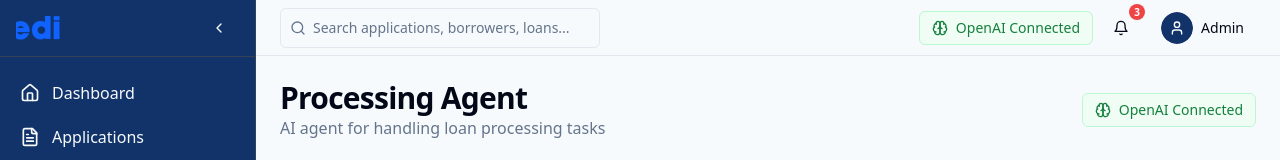
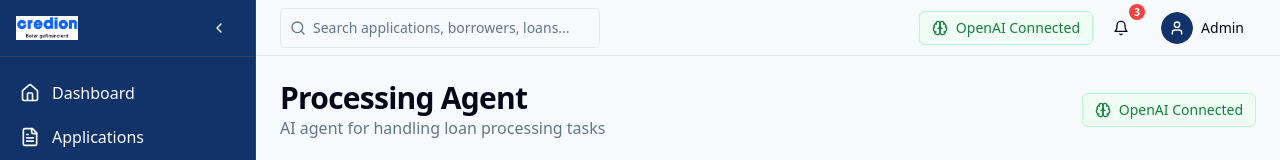
Before and after one commit to monsterindian/originate-ai-agents, a React (Vite) app: page /agents/processing in a window 1280 px wide. Shown: the top 160 px of the page. Built offline with nearby package versions, Linux system fonts and the light colour scheme.

Commit message:
feat: Use logo for branding
Use the attached logo in the top-left corner of all pages and generated documents.

```diff
--- a/src/components/DocumentGenerator.tsx
+++ b/src/components/DocumentGenerator.tsx
@@ -1,4 +1,3 @@
-
 import React from 'react';
 import { toast } from 'sonner';
 import { Button } from '@/components/ui/button';
@@ -72,13 +71,13 @@ const DocumentGenerator: React.FC<DocumentGeneratorProps> = ({
             </style>
           </head>
           <body>
-            <div class="watermark">gaigentic</div>
+            <div class="watermark">Credion</div>
             <div class="header">
               <div>
                 <div class="document-title">${getDocumentTitle()}</div>
                 <div class="document-subtitle">Generated on ${new Date().toLocaleDateString('en-US', { year: 'numeric', month: 'long', day: 'numeric' })}</div>
               </div>
-              <img src="/lovable-uploads/c358cff4-5e06-49e8-af0b-d9e4c7099001.png" class="logo" alt="gaigentic Logo">
+              <img src="/lovable-uploads/e4b25188-2fa1-497d-ae5d-db4b07d5cd39.png" class="logo" alt="Credion Logo">
             </div>
 
             <div class="no-print" style="text-align: right; margin-bottom: 20px;">
@@ -93,8 +92,8 @@ const DocumentGenerator: React.FC<DocumentGeneratorProps> = ({
             ${documentContent}
 
             <div class="footer">
-              <p>This document was automatically generated by gaigentic Financial System.</p>
-              <p>© ${new Date().getFullYear()} gaigentic. All rights reserved.</p>
+              <p>This document was automatically generated by Credion Financial System.</p>
+              <p>© ${new Date().getFullYear()} Credion. All rights reserved.</p>
             </div>
 
             <script>
@@ -243,7 +242,7 @@ const DocumentGenerator: React.FC<DocumentGeneratorProps> = ({
       </div>
 
       <div class="signature">
-        <p>Document generated by gaigentic Financial System</p>
+        <p>Document generated by Credion Financial System</p>
         <p>Date: ${new Date().toLocaleDateString()}</p>
       </div>
     `;
@@ -301,7 +300,7 @@ const DocumentGenerator: React.FC<DocumentGeneratorProps> = ({
         <p style="margin-top: 30px;">Congratulations on your loan approval. We look forward to helping you achieve your financial goals. Should you have any questions or require further assistance, please do not hesitate to contact your relationship manager.</p>
 
         <p style="margin-top: 30px;">Sincerely,</p>
-        <p style="margin-top: 50px;">gaigentic Financial Team</p>
+        <p style="margin-top: 50px;">Credion Financial Team</p>
       </div>
     `;
   };
@@ -342,10 +341,10 @@ const DocumentGenerator: React.FC<DocumentGeneratorProps> = ({
           <li>Explore partnership opportunities with our small business development team</li>
         </ul>
 
-        <p style="margin-top: 30px;">We value your interest in gaigentic Financial and would be happy to discuss alternative financing options or ways to improve your future applications. Please contact our customer service team to schedule a consultation.</p>
+        <p style="margin-top: 30px;">We value your interest in Credion Financial and would be happy to discuss alternative financing options or ways to improve your future applications. Please contact our customer service team to schedule a consultation.</p>
 
         <p style="margin-top: 30px;">Sincerely,</p>
-        <p style="margin-top: 50px;">gaigentic Financial Team</p>
+        <p style="margin-top: 50px;">Credion Financial Team</p>
       </div>
     `;
   };
@@ -425,7 +424,7 @@ const DocumentGenerator: React.FC<DocumentGeneratorProps> = ({
       </div>
 
       <div style="margin-top: 50px;">
-        <p style="border-top: 1px solid #ddd; padding-top: 20px;">Authorized by: gaigentic Financial Funding Department</p>
+        <p style="border-top: 1px solid #ddd; padding-top: 20px;">Authorized by: Credion Financial Funding Department</p>
         <p>Authorization ID: FND-${Math.random().toString(36).substring(2, 10).toUpperCase()}</p>
         <p>Date: ${new Date().toLocaleDateString()}</p>
       </div>
@@ -687,7 +686,7 @@ const DocumentGenerator: React.FC<DocumentGeneratorProps> = ({
       <div class="section">
         <h1>Comprehensive Risk Assessment Report</h1>
         <p>Application ID: <strong>${id}</strong></p>
-        <p>Generated by gaigentic AI Risk Assessment Engine on ${new Date().toLocaleDateString()}</p>
+        <p>Generated by Credion AI Risk Assessment Engine on ${new Date().toLocaleDateString()}</p>
 
         <div class="highlight-box">
           <h2 style="margin-top: 0;">Risk Rating Summary</h2>
--- a/src/components/branding/Logo.tsx
+++ b/src/components/branding/Logo.tsx
@@ -5,12 +5,14 @@ interface LogoProps {
   className?: string;
   size?: 'sm' | 'md' | 'lg' | 'xl';
   variant?: 'default' | 'white' | 'mono';
+  showTagline?: boolean;
 }
 
 const Logo: React.FC<LogoProps> = ({
   className = "",
   size = "md",
-  variant = "default"
+  variant = "default",
+  showTagline = false
 }) => {
   const getSizeClass = () => {
     switch (size) {
@@ -23,12 +25,15 @@ const Logo: React.FC<LogoProps> = ({
   };
 
   return (
-    <div className={`flex items-center ${className}`}>
+    <div className={`flex flex-col items-center ${className}`}>
       <img
-        src="/lovable-uploads/0d3ec1fe-d1d5-42dd-83cd-4ff52a00544a.png"
-        alt="gaigentic Logo"
+        src="/lovable-uploads/e4b25188-2fa1-497d-ae5d-db4b07d5cd39.png"
+        alt="Credion Logo"
         className={`${getSizeClass()}`}
       />
+      {showTagline && (
+        <span className="text-xs mt-1 font-medium">Beter gefinancierd</span>
+      )}
     </div>
   );
 };
--- a/src/components/layout/Sidebar.tsx
+++ b/src/components/layout/Sidebar.tsx
@@ -35,7 +35,7 @@ const Sidebar = () => {
       <div className="flex items-center justify-between px-4 h-14">
         {!collapsed && (
           <div className="flex items-center gap-2">
-            <Logo size="sm" />
+            <Logo size="sm" showTagline={false} />
           </div>
         )}
         <Button
--- a/src/components/layout/Topbar.tsx
+++ b/src/components/layout/Topbar.tsx
@@ -20,6 +20,9 @@ const Topbar = () => {
 
   return (
     <header className="h-14 border-b bg-background flex items-center px-4 md:px-6">
+      <div className="mr-4 md:hidden">
+        <Logo size="sm" />
+      </div>
       <div className="flex-1 flex items-center relative">
         <Search className="absolute left-2.5 top-1/2 -translate-y-1/2 text-muted-foreground h-4 w-4" />
         <Input
```
Also changed, not shown: public/lovable-uploads/e4b25188-2fa1-497d-ae5d-db4b07d5cd39.png (added).
